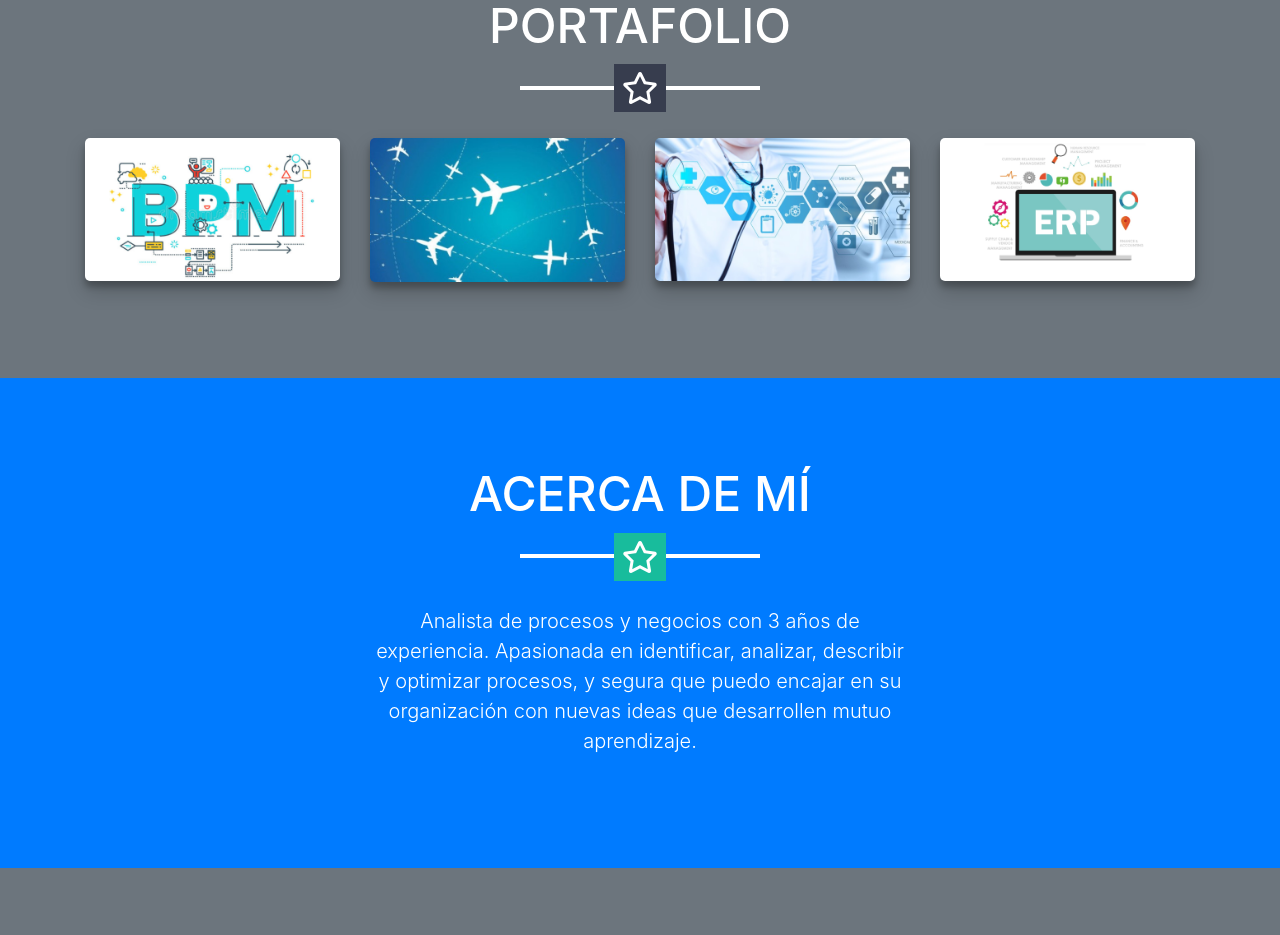
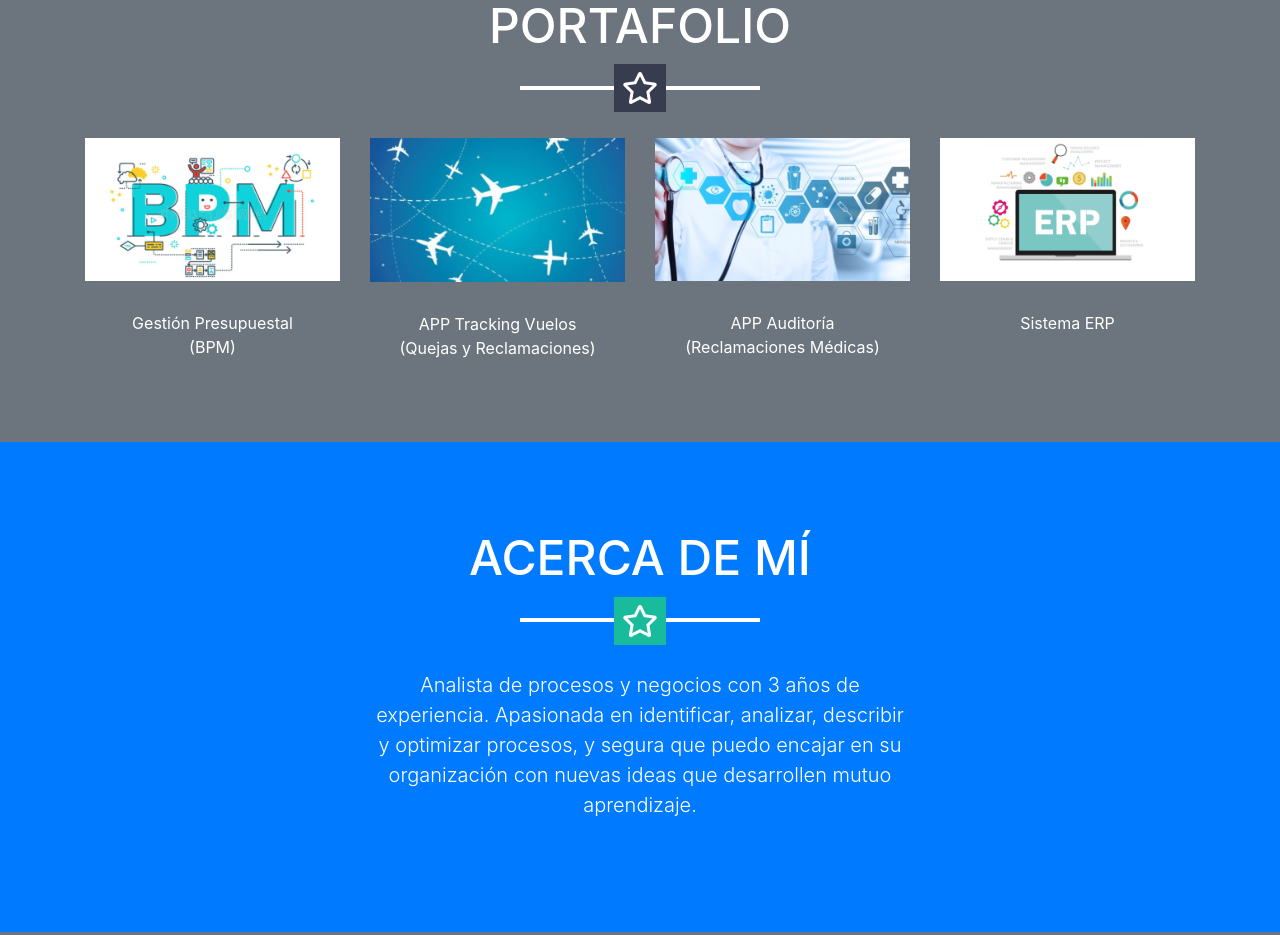
Before and after one commit to ramhilperdomog/ramhilperdomog.github.io, a website with bundled scripts: page index.html in a window 1280 px wide. Shown: the part 880-1815 px from the top of the page. Built offline with nearby package versions, Linux system fonts and the light colour scheme.

Commit message:
Added text to the images.

```diff
--- a/index.html
+++ b/index.html
@@ -91,8 +91,9 @@
                   <i class="fa fa-search-plus fa-3x"></i>
                 </div>
 							</div>
-							<img src="img/portfolio1.png" alt="" class="img-fluid project-item">
+							<img src="img/portfolio1.png" alt="" class="img-fluid"/>
             </a>
+						<p class="text-center text-white">Gestión Presupuestal <br/> (BPM)</p>
           </div>
           <div class="col-md-6 col-lg-3">
             <a class="portfolio-item d-block mx-auto" href="#portfolio-modal-2">
@@ -101,8 +102,9 @@
                   <i class="fa fa-search-plus fa-3x"></i>
                 </div>
 							</div>
-							<img src="img/portfolio2.png" alt="" class="img-fluid project-item">
+							<img src="img/portfolio2.png" alt="" class="img-fluid"/>
             </a>
+						<p class="text-center text-white">APP Tracking Vuelos <br/>(Quejas y Reclamaciones)</p>
           </div>
           <div class="col-md-6 col-lg-3">
             <a class="portfolio-item d-block mx-auto" href="#portfolio-modal-3">
@@ -111,8 +113,9 @@
                   <i class="fa fa-search-plus fa-3x"></i>
                 </div>
               </div>
-							<img src="img/portfolio3.png" alt="" class="img-fluid project-item">
+							<img src="img/portfolio3.png" alt="" class="img-fluid"/>
             </a>
+						<p class="text-center text-white">APP Auditoría <br/> (Reclamaciones Médicas)</p>
 					</div>
 					<div class="col-md-6 col-lg-3">
 						<a class="portfolio-item d-block mx-auto" href="#portfolio-modal-4">
@@ -121,8 +124,9 @@
 									<i class="fa fa-search-plus fa-3x"></i>
 								</div>
 							</div>
-							<img src="img/portfolio4.png" alt="" class="img-fluid project-item">
+							<img src="img/portfolio4.png" alt="" class="img-fluid">
 						</a>
+						<p class="text-center text-white">	Sistema ERP </p>
 					</div>
         </div>
       </div>
--- a/js/custom.js
+++ b/js/custom.js
@@ -28,11 +28,6 @@ function displayPDF() {
 	elToDisplay.contextmenu(function (e) {
 		e.preventDefault();
 	});
-	// var a = elToDisplay.get()[0]
-	// var b = (a.contentWindow || a.contentDocument);
-	// console.log(a)
-	// console.log(b.document)
-	console.log(document.querySelector('#embed').contentWindow || document.querySelector('#embed').contentDocument);
 }
 
 function displayImage() {
```
Also changed, not shown: js/custom.min.js.
